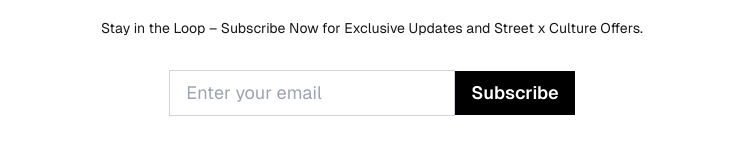
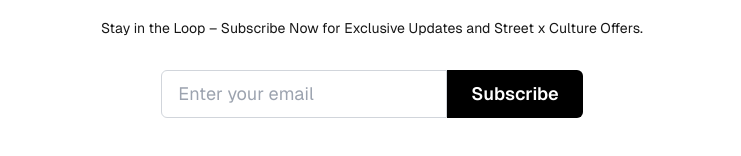
Before and after one commit to reancirl/pmna-ui, a Next.js app: page / in a window 1280 px wide. Shown: the part 466-622 px from the top of the page, without its empty margins (268-1009 px from the left). Built offline with nearby package versions, Linux system fonts and the light colour scheme.

Commit message:
fix button issue

```diff
--- a/app/components/SubscribeForm.tsx
+++ b/app/components/SubscribeForm.tsx
@@ -23,15 +23,15 @@ export default function SubscribeForm() {
       } else {
         setMessage('Subscription failed. Please try again.');
       }
-    // eslint-disable-next-line @typescript-eslint/no-unused-vars
     } catch (error) {
+      console.error('Error occurred while subscribing:', error);
       setMessage('An error occurred. Please try again later.');
     }
   };
 
   return (
-    <div className="text-center inline-flex">
-      <form onSubmit={handleSubmit}>
+    <div className="text-center inline-flex flex-col items-center gap-4">
+      <form onSubmit={handleSubmit} className="flex items-stretch">
         <input
           type="email"
           name="email"
@@ -39,11 +39,13 @@ export default function SubscribeForm() {
           value={email}
           onChange={(e) => setEmail(e.target.value)}
           required
-          className="px-4 py-2 text-lg border border-gray-300 focus:outline-none focus:ring-2 focus:ring-black"
+          className="px-4 py-3 text-lg border border-gray-300 rounded-l-md focus:outline-none focus:ring-2 focus:ring-black"
+          style={{ height: '48px' }} // Explicit height to ensure it matches the button
         />
         <button
           type="submit"
-          className="px-4 py-2 text-lg font-semibold text-white bg-black hover:bg-gray-800 transition-all"
+          className="px-6 text-lg font-semibold text-white bg-black rounded-r-md hover:bg-gray-800 transition-all"
+          style={{ height: '48px' }} // Explicit height to ensure it matches the input
         >
           Subscribe
         </button>
```
